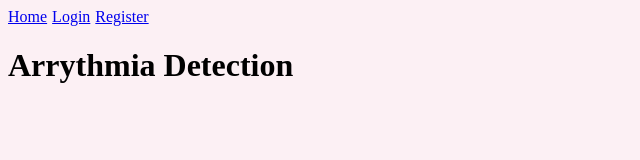
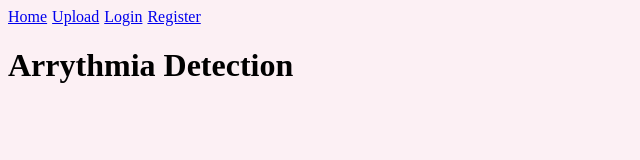
Before and after one commit to raymond-zeng/BDBIArrythmiaDetection, a React (Create React App) app: page / in a window 1280 px wide. Shown: the top 160 px of the page, without its empty margins (0-640 px from the left). Built offline with nearby package versions, Linux system fonts and the light colour scheme; no server answers.

Commit message:
Made upload page available when not logged in

```diff
--- a/src/Components/Apps/App.js
+++ b/src/Components/Apps/App.js
@@ -17,9 +17,9 @@ export default function App() {
         <Layout />
         <Routes>
             <Route path="/" element={<Home />} />
+            <Route path="upload" element={<FileUpload />} />
             <Route path="login" element={<ProtectedRoute element={<Login />} isProtected={true} />} />
             <Route path="register" element={<ProtectedRoute element={<Register />} isProtected={true} />} />
-            <Route path="upload" element={<ProtectedRoute element={<FileUpload />} isProtected={false} />} />
         </Routes>
       </BrowserRouter>
     </AuthProvider>
--- a/src/Components/Layout.js
+++ b/src/Components/Layout.js
@@ -9,9 +9,9 @@ const Layout = () => {
     <>
       <nav>
         <Link to="/">Home</Link>
+        <Link to="/upload">Upload</Link>
         {user ? (
           <>
-            <Link to="/upload">Upload</Link>
             <Link onClick={logout}>Logout</Link>
           </>
         ) : (
```
